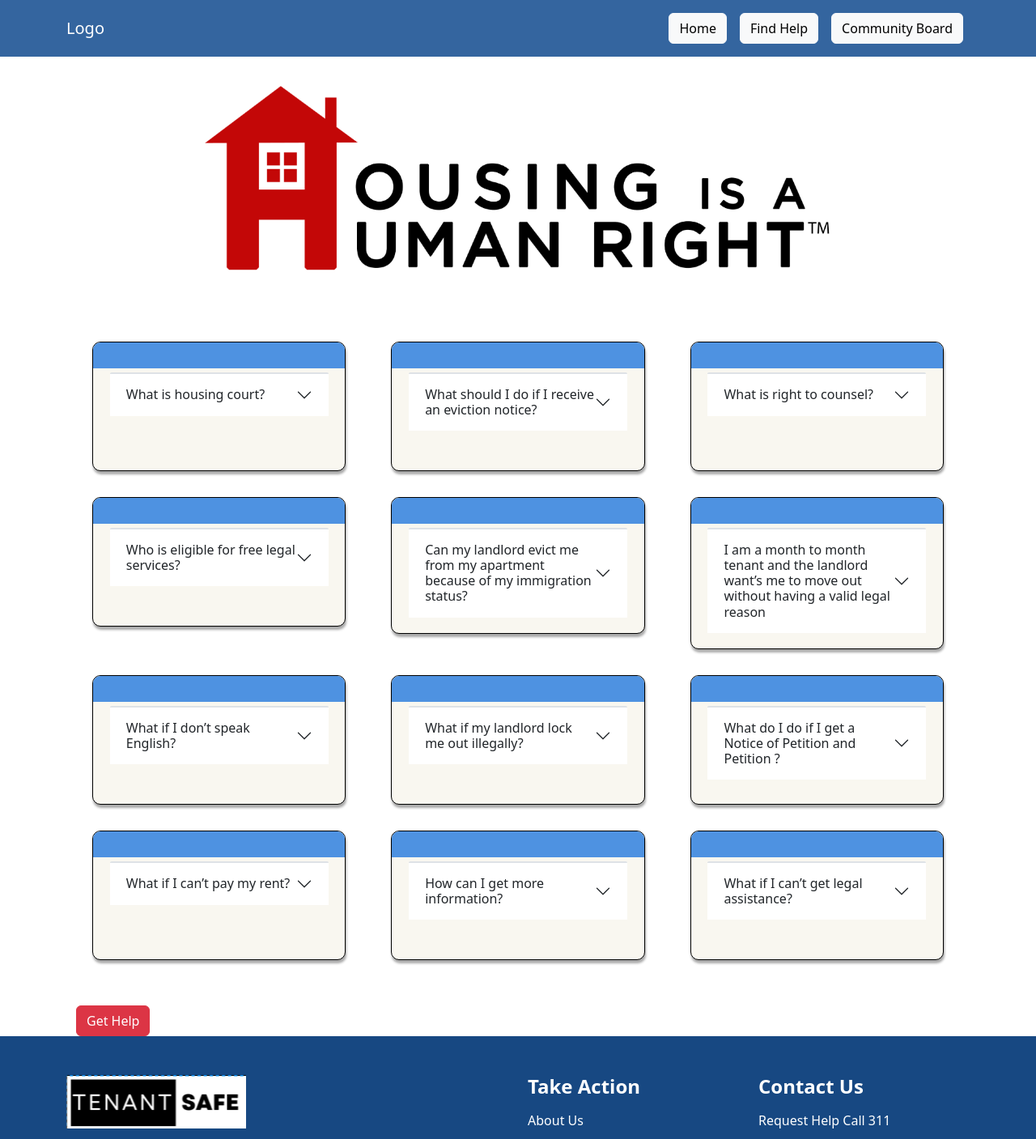
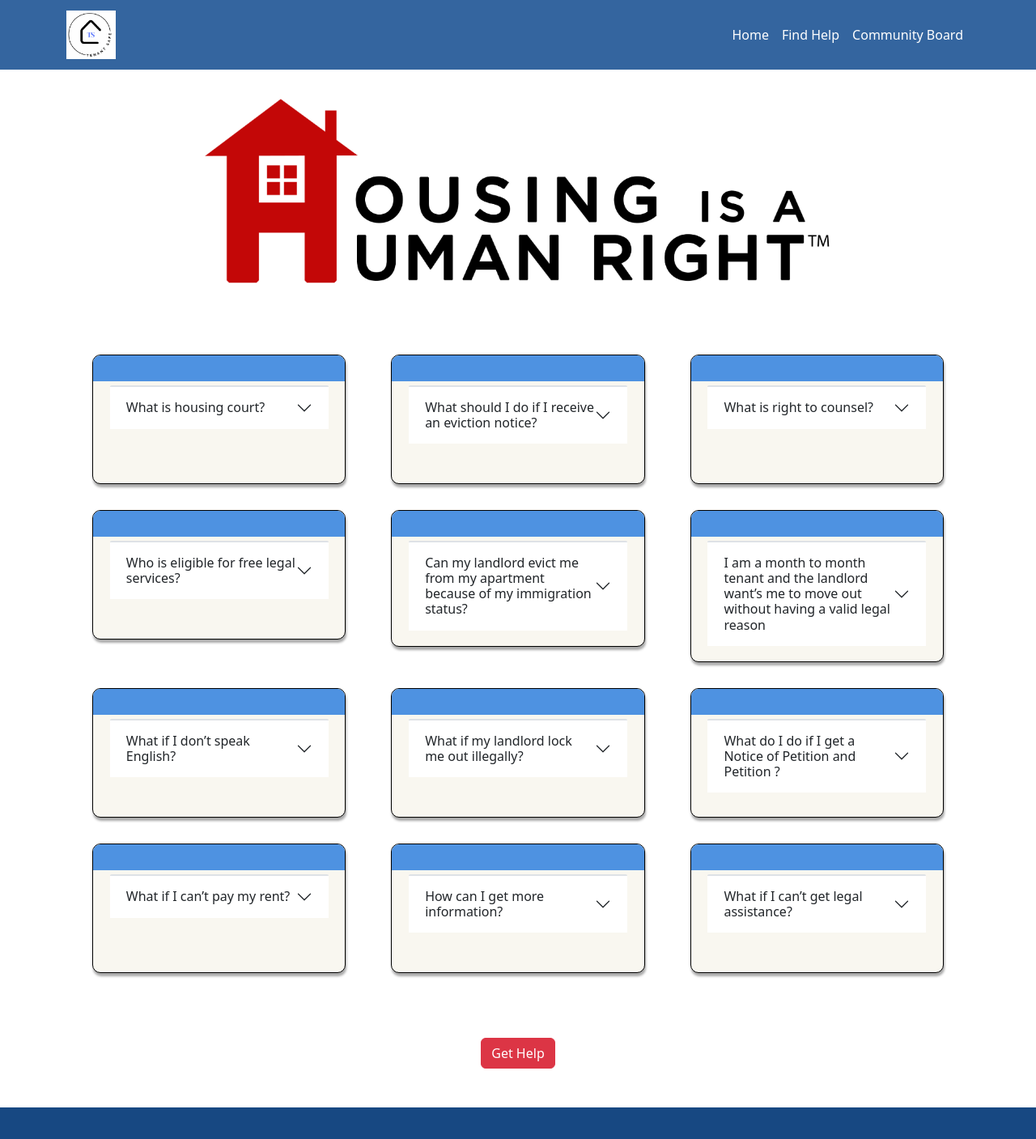
Before and after one commit to Stevenlidl/hackathon_team10tkh2023, a React (Vite) app in the folder Frontend/: page /home in a window 1280 px wide. Shown: the top 1407 px of the page at 81% size. Built offline with nearby package versions, Linux system fonts and the light colour scheme.

Commit message:
added hi-def logos

```diff
--- a/Frontend/src/components/footer.jsx
+++ b/Frontend/src/components/footer.jsx
@@ -12,7 +12,7 @@
 						<Col md={6}>
 							<div className="widget">
 								<a href="#">
-									<img src="/public/tenant-safe-logo.png" />
+									<img src="/tenant-safe-logo.png" />
 								</a>
 							</div>
 						</Col>
--- a/Frontend/src/components/navbar.jsx
+++ b/Frontend/src/components/navbar.jsx
@@ -7,13 +7,15 @@
     return (
         <Navbar style={{backgroundColor: "var(--blue)"}} variant='dark' expand="md">
             <Container>
-                <Navbar.Brand href='/home'>Logo</Navbar.Brand>
+                <Navbar.Brand href='/home'>
+                    <img src='/images/circleLogo.png' style={{maxHeight: "3em"}} />
+                </Navbar.Brand>
                 <Navbar.Toggle aria-controls='navbar-items' />
                 <Navbar.Collapse className='justify-content-end' id='navbar-items'>
                     <Nav>
-                        <Nav.Link href='/home'><Button variant='light'>Home</Button></Nav.Link>
-                        <Nav.Link href='/help'><Button variant='light'>Find Help</Button></Nav.Link>
-                        <Nav.Link href='/community'><Button variant='light'>Community Board</Button></Nav.Link>
+                        <Nav.Link active href='/home'>Home</Nav.Link>
+                        <Nav.Link active href='/help'>Find Help</Nav.Link>
+                        <Nav.Link active href='/community'>Community Board</Nav.Link>
                     </Nav>
                 </Navbar.Collapse>
             </Container>
--- a/Frontend/src/css/home.css
+++ b/Frontend/src/css/home.css
@@ -43,3 +43,7 @@
     z-index: 2;
 
 }
+
+.buttonContainer {
+    text-align: center;
+}
--- a/Frontend/src/pages/home.jsx
+++ b/Frontend/src/pages/home.jsx
@@ -81,7 +81,7 @@
           }
         </Row>
       </Container>
-      <Container className="buttonContainer mt-4">
+      <Container className="buttonContainer m-5">
         <Button variant="danger">Get Help</Button>
       </Container>
     </Container>
```
Also changed, not shown: Frontend/public/images/circleLogo.png (added), Frontend/public/tenant-safe-logo.png.
